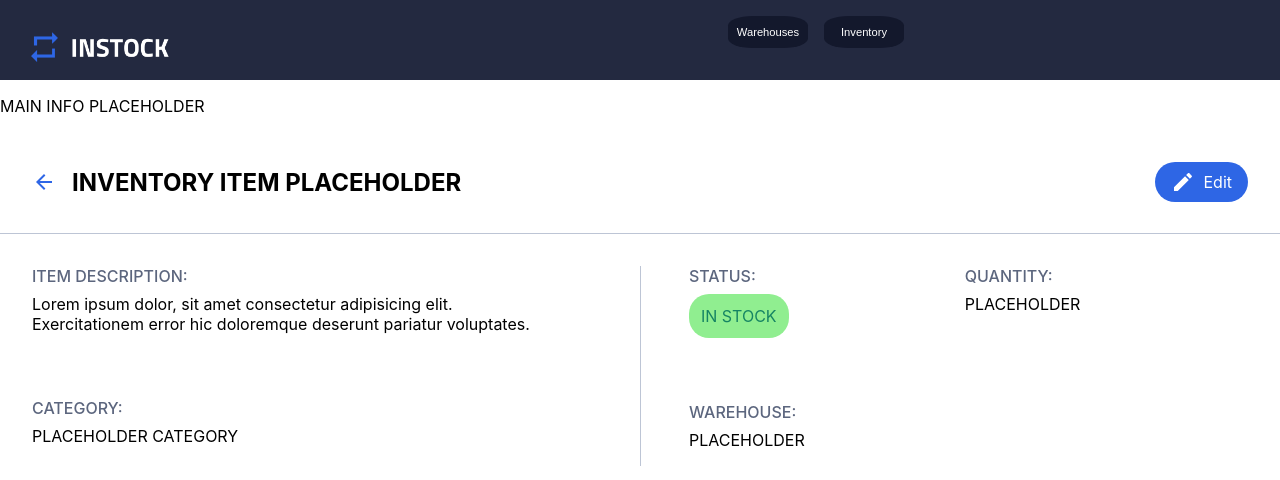
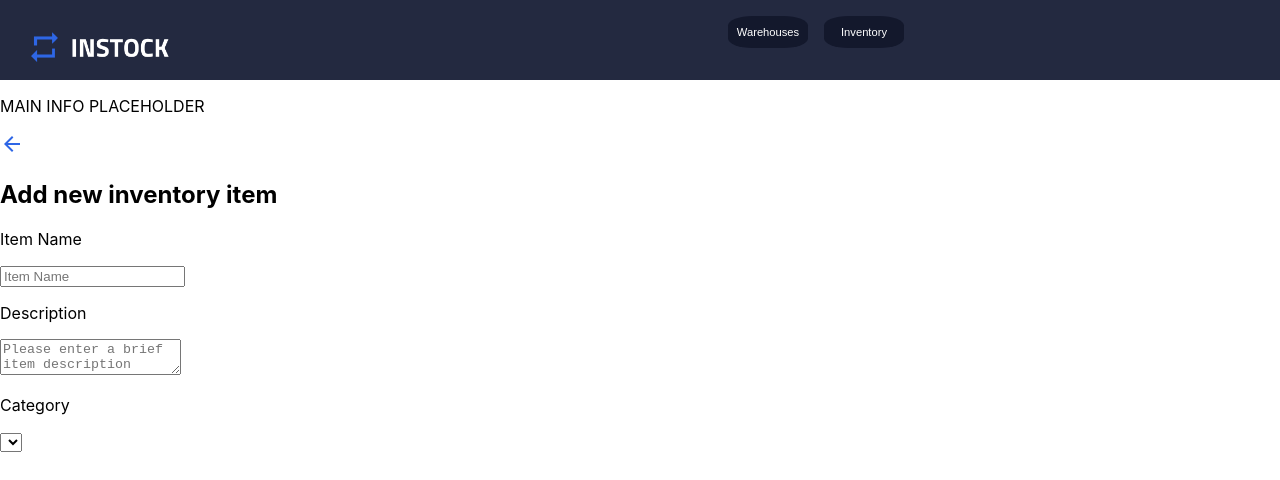
Before and after one commit to tmaxwell-96/team-3-instock-client, a React (Create React App) app: page /inventory in a window 1280 px wide. Shown: the top 480 px of the page. Built offline with nearby package versions, Linux system fonts and the light colour scheme; no server answers.

Commit message:
Add addinventory component structure

```diff
--- a/src/Pages/InventoryPage/InventoryPage.jsx
+++ b/src/Pages/InventoryPage/InventoryPage.jsx
@@ -1,10 +1,12 @@
 import "./InventoryPage.scss";
 import InventoryList from "../../components/InventoryList/InventoryList";
+import AddInventory from "../../components/AddInventory/AddInventory";
 import InventoryItemDetail from "../../components/InventoryItemDetail/InventoryItemDetail";
 
 function InventoryPage() {
   return (
     <div>
+      <AddInventory />
       <InventoryItemDetail />
       <InventoryList />
     </div>
--- /dev/null
+++ b/src/components/AddInventory/AddInventory.jsx
@@ -0,0 +1,32 @@
+import "./AddInventory.scss";
+import backArrow from "../../assets/Icons/arrow_back-24px.svg";
+
+const AddInventory = () => {
+  return (
+    <div className="add-inventory">
+      <header className="add-inventory__header">
+        <img src={backArrow} alt="back arrow" />
+        <h2 className="add-inventory__title">Add new inventory item</h2>
+      </header>
+      <section className="add-inventory__details-container">
+        <p className="add-inventory__label">Item Name</p>
+        <input
+          className="add-inventory__input"
+          type="text"
+          placeholder="Item Name"
+        />
+        <p className="add-inventory__label">Description</p>
+        <textarea
+          className="add-inventory__description"
+          name=""
+          placeholder="Please enter a brief item description"
+        ></textarea>
+        <p className="add-inventory__label">Category</p>
+        <select name="" id="" placeholder="Please select"></select>
+      </section>
+      <section className="add-inventory__stock-container"></section>
+    </div>
+  );
+};
+
+export default AddInventory;
```
Also changed, not shown: src/components/AddInventory/AddInventory.scss (added).
